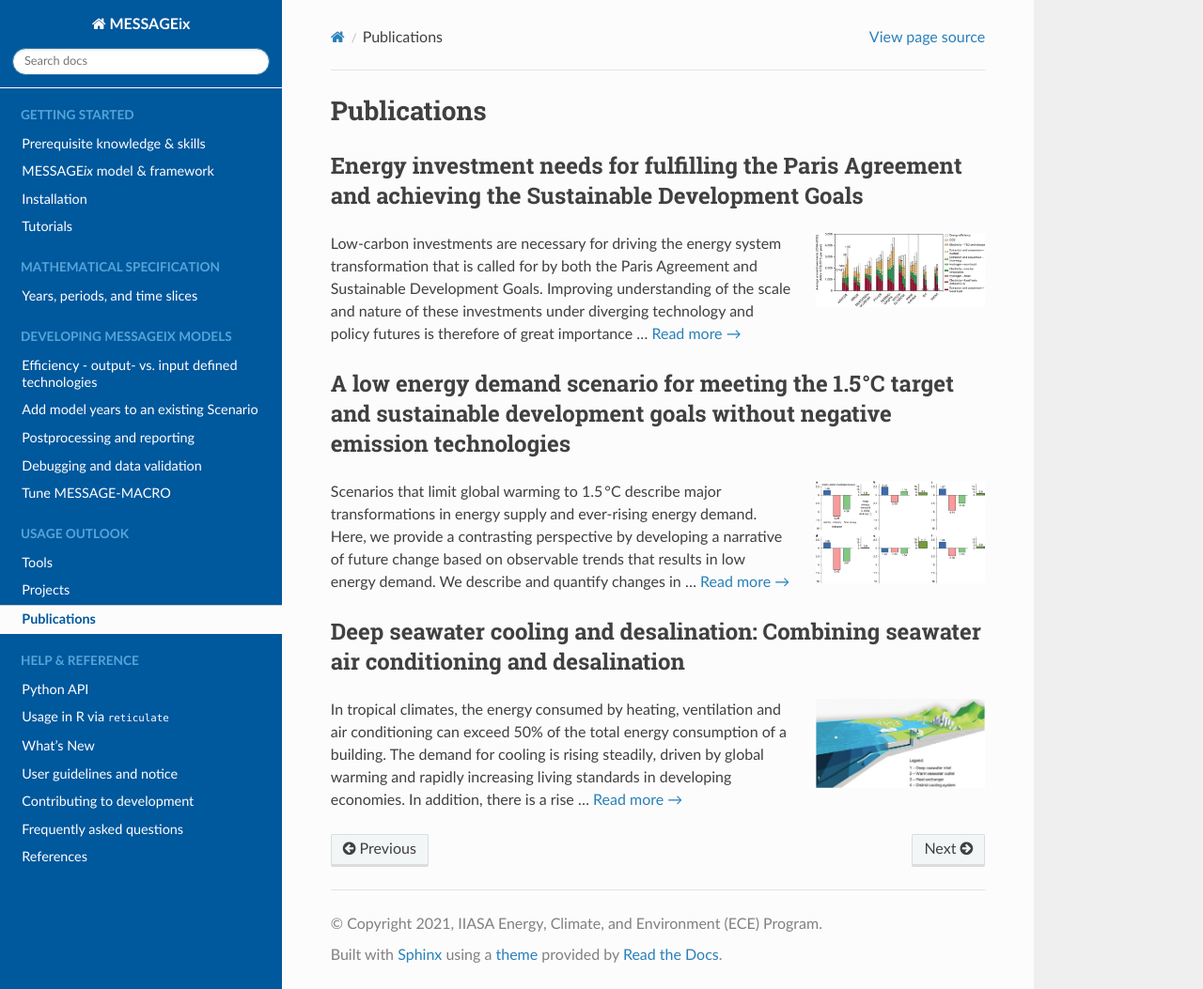
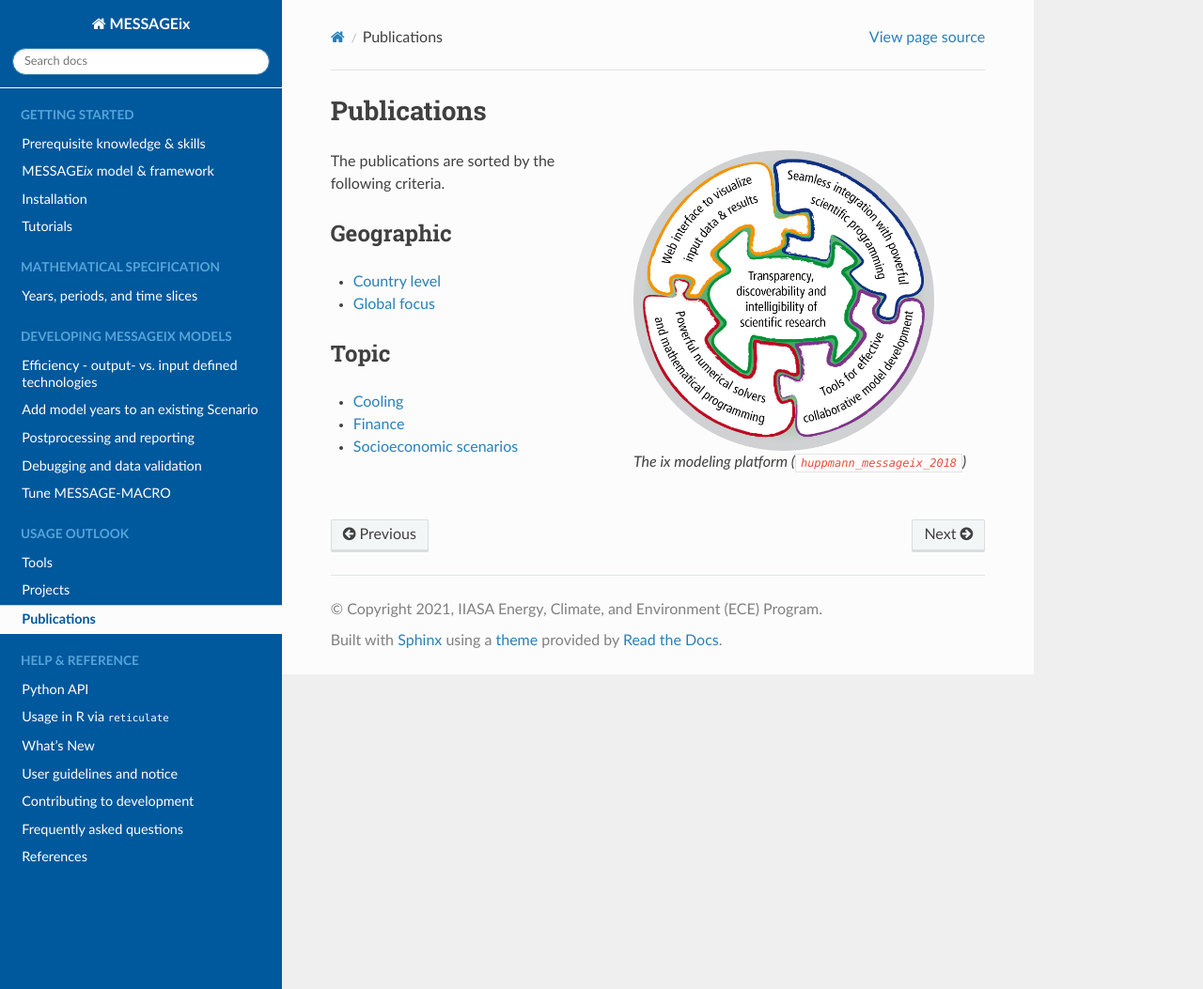
Before and after one commit to iiasa/message_ix, a Sphinx documentation site: the page built from doc/publications.rst, in a window 1280 px wide and 1053 px high. Shown: the whole window at 94% size. Built offline with Sphinx 7.4.7 and the Read the Docs theme 2.0.0, drawn with Linux system fonts in a browser that asks for light colours; pages that are not in the unit, such as notebooks, are missing from menus; cross-references to code outside the pages are shown as plain code.

Commit message:
Implement suggestions on structure and text

```diff
--- a/doc/publications.rst
+++ b/doc/publications.rst
@@ -1,32 +1,24 @@
 Publications
 ============
 
-Energy investment needs for fulfilling the Paris Agreement and achieving the Sustainable Development Goals
-----------------------------------------------------------------------------------------------------------
-.. figure:: _static/publication_figures/10.1038-s41560-018-0179-z.webp
-   :width: 180px
+.. figure:: _static/ix_features.png
+   :width: 320px
    :align: right
 
-Low-carbon investments are necessary for driving the energy system transformation that is called for by both the Paris Agreement and Sustainable Development Goals.
-Improving understanding of the scale and nature of these investments under diverging technology and policy futures is therefore of great importance ...  :doc:`Read more →<../publications/10.1038-s41560-018-0179-z>`
+   The |ixmp| (:cite:`huppmann_messageix_2018`)
+
+The publications are sorted by the following criteria.
 
 
-A low energy demand scenario for meeting the 1.5 °C target and sustainable development goals without negative emission technologies
---------------------------------------------------------------------------------------------------------------------------------------
-.. figure:: _static/publication_figures/10.1038-s41560-018-0172-6.webp
-   :width: 180px
-   :align: right
+Geographic
+----------
 
-Scenarios that limit global warming to 1.5 °C describe major transformations in energy supply and ever-rising energy demand.
-Here, we provide a contrasting perspective by developing a narrative of future change based on observable trends that results in low energy demand.
-We describe and quantify changes in ... :doc:`Read more →<../publications/10.1038-s41560-018-0172-6>`
+- :doc:`publications/country`
+- :doc:`publications/global`
 
-Deep seawater cooling and desalination: Combining seawater air conditioning and desalination
---------------------------------------------------------------------------------------------
-.. figure:: _static/publication_figures/10.1016-j.scs.2021.103257.jpg
-   :width: 180px
-   :align: right
+Topic
+-----
 
-In tropical climates, the energy consumed by heating, ventilation and air conditioning can exceed 50% of the total energy consumption of a building.
-The demand for cooling is rising steadily, driven by global warming and rapidly increasing living standards in developing economies.
-In addition, there is a rise ...  :doc:`Read more →<../publications/10.1016-j.scs.2021.103257>`
+- :doc:`publications/cooling`
+- :doc:`publications/finance`
+- :doc:`publications/socioeconomic`
```
Also changed, not shown: doc/index.rst (+6 -2 lines), doc/publications/10.1016-j.scs.2021.103257.rst (+7 -4 lines), doc/publications/10.1038-s41560-018-0172-6.rst (+7 -4 lines), doc/publications/10.1038-s41560-018-0179-z.rst (+7 -5 lines), doc/publications/cooling.rst (added, +12 -0 lines), doc/publications/country.rst (added, +12 -0 lines), doc/publications/finance.rst (added, +11 -0 lines), doc/publications/global.rst (added, +21 -0 lines), doc/publications/socioeconomic.rst (added, +21 -0 lines), doc/_static/publication_figures/1-s2.0-S2210670721005333-gr19_lrg.jpg (added).
